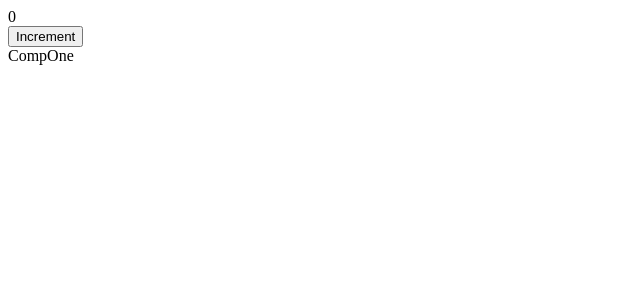
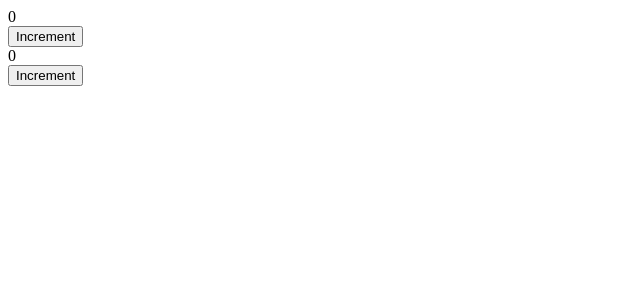
Before and after one commit to Daniel4000-dev/react-demos, a React (Vite) app: page / in a window 1280 px wide. Shown: the top 300 px of the page, without its empty margins (0-640 px from the left). Built offline with nearby package versions, Linux system fonts and the light colour scheme.

Commit message:
built component for handle state through props

```diff
--- a/src/components/CompOne.jsx
+++ b/src/components/CompOne.jsx
@@ -1,8 +1,12 @@
 import React from 'react'
 
-const CompOne = () => {
+const CompOne = ({ count, onClickHandler}) => {
+    const handleClick = () => onClickHandler();
   return (
-    <div>CompOne</div>
+     <>
+    <div>{count}</div>
+    <button onClick={handleClick}>Increment</button>
+    </>
   )
 }
 
```
